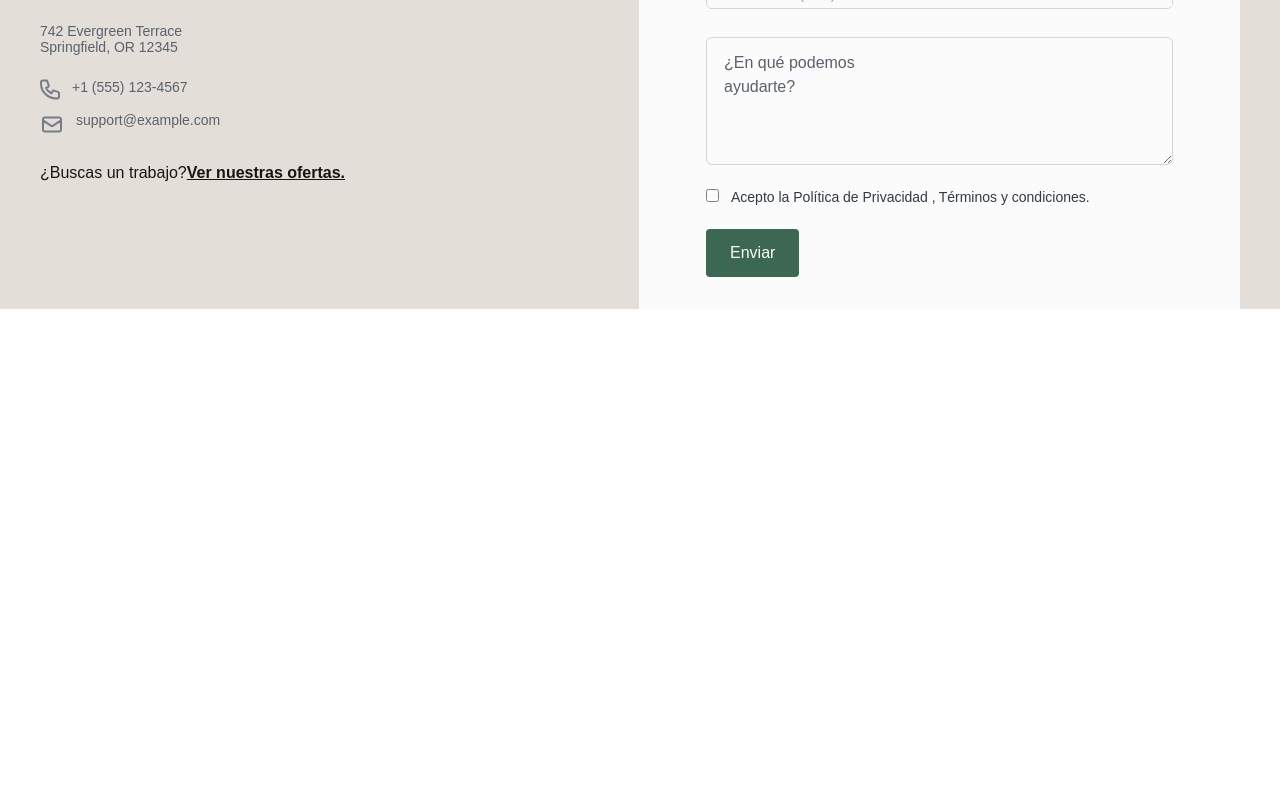
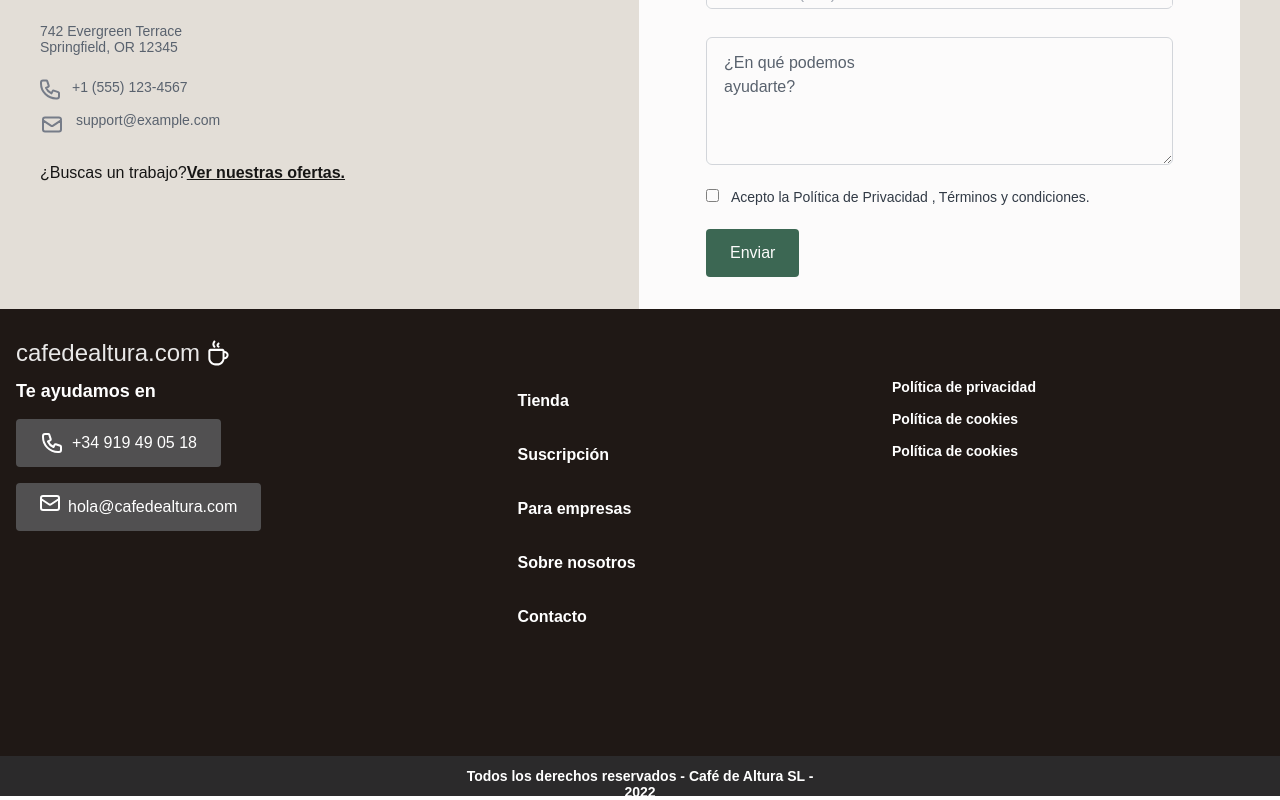
Before and after one commit to DaviBataglia20/cafeDeAlturaConReact, a React (Create React App) app in the folder cafe-de-altura-con-react/: page / in a window 1280 px wide. Shown: the part 2686-3486 px from the top of the page. Before the commit the page ends 2995 px from the top, so only its background shows below. Built offline with nearby package versions, Linux system fonts and the light colour scheme.

Commit message:
footer terminado que se foda

```diff
--- a/cafe-de-altura-con-react/src/components/SecondFooter/SecondFooter.jsx
+++ b/cafe-de-altura-con-react/src/components/SecondFooter/SecondFooter.jsx
@@ -0,0 +1,7 @@
+export default function SecondFooter(){
+    return(
+        <div className="flex items-center w-full h-10 bg-[#2B2A2B]">
+            <p className="h-4 not-italic font-semibold text-sm leading-4 text-white m-0 mx-auto w-[359px] text-center left-[540px] top-[12px]">Todos los derechos reservados - Café de Altura SL - 2022</p>
+        </div>
+    )
+}
--- a/cafe-de-altura-con-react/src/components/Section/Footer.jsx
+++ b/cafe-de-altura-con-react/src/components/Section/Footer.jsx
@@ -0,0 +1,48 @@
+import Button from "../Button/Button"
+import SecondFooter from "../SecondFooter/SecondFooter";
+import NavLink from "../NavLink/Navlink";
+import LogoCafe from "../LogoCafe/LogoCafe";
+export default function Footer(){
+    return(
+    <>
+    <div className="box-border bg-[#1F1815] relative w-full h-auto">
+        <div className="flex flex-col items-start pt-[28px] pr-[40px] pb-[77px] pl-[16px] gap-[10px]">
+            <div className="flex flex-row items-center p-0">
+                <LogoCafe/>
+            </div>
+            <div className="flex  p-0 gap-[16px] justify-between w-[1132px]">
+                <div className="flex flex-col items-start p-0 gap-[16px]">
+                    <h3 className="font-semibold text-lg leading-6 text-center text-white">Te ayudamos en</h3>
+                    <div className="cursor-pointer flex flex-row items-start bg-[#515051] rounded py-[12px] px-[24px] border-0 gap-[8px] text-white">
+                        <svg width="24" height="24" viewBox="0 0 24 24" fill="none" xmlns="http://www.w3.org/2000/svg">
+                        <path d="M3 5C3 3.89543 3.89543 3 5 3H8.27924C8.70967 3 9.09181 3.27543 9.22792 3.68377L10.7257 8.17721C10.8831 8.64932 10.6694 9.16531 10.2243 9.38787L7.96701 10.5165C9.06925 12.9612 11.0388 14.9308 13.4835 16.033L14.6121 13.7757C14.8347 13.3306 15.3507 13.1169 15.8228 13.2743L20.3162 14.7721C20.7246 14.9082 21 15.2903 21 15.7208V19C21 20.1046 20.1046 21 19 21H18C9.71573 21 3 14.2843 3 6V5Z" stroke="white" strokeWidth="2" strokeLinecap="round" strokeLinejoin="round"/>
+                        </svg>
+                    <Button estilo={""} text={"+34 919 49 05 18"}/>
+                    </div>
+                    <div className="cursor-pointer flex flex-row items-start bg-[#515051] rounded py-[12px] px-[24px] border-0 gap-[8px] text-white">
+                        <svg width="20" height="16" viewBox="0 0 20 16" fill="none" xmlns="http://www.w3.org/2000/svg">
+                        <path d="M1 4L8.8906 9.2604C9.5624 9.70827 10.4376 9.70827 11.1094 9.2604L19 4M3 15H17C18.1046 15 19 14.1046 19 13V3C19 1.89543 18.1046 1 17 1H3C1.89543 1 1 1.89543 1 3V13C1 14.1046 1.89543 15 3 15Z" stroke="white" strokeWidth="2" strokeLinecap="round" strokeLinejoin="round"/>
+                        </svg>
+                        <Button estilo={""} text={"hola@cafedealtura.com"}/>
+                    </div>
+
+                </div>
+                <div className="flex flex-col items-start p-0 gap-[10px] h-[300px]">
+                    <NavLink path={"/Shop"} text={"Tienda"}/>
+                    <NavLink path={"#formularioLink"} text={"Suscripción"}/>
+                    <NavLink path={"#formularioLink"} text={"Para empresas"}/>
+                    <NavLink path={"#formularioLink"} text={"Sobre nosotros"}/>
+                    <NavLink path={"#formularioLink"} text={"Contacto"}/>
+                </div>
+                <div className="flex flex-col items-start p-0 w-64 h-20 relative gap-[16px] ">
+                    <p className="cursor-pointer font-semibold text-sm leading-4 text-white">Política de privacidad</p>
+                    <p className="cursor-pointer font-semibold text-sm leading-4 text-white">Política de cookies</p>
+                    <p className="cursor-pointer font-semibold text-sm leading-4 text-white">Política de cookies</p>
+                </div>
+            </div>
+        </div>
+        <SecondFooter/>
+    </div>
+    </>
+    )
+}
--- a/cafe-de-altura-con-react/src/pages/HomePage.jsx
+++ b/cafe-de-altura-con-react/src/pages/HomePage.jsx
@@ -5,6 +5,7 @@ import Novedades from "../components/Section/Novedades.jsx"
 import Preguntas from "../components/Section/Preguntas.jsx"
 import PruebaNuestroCafe from "../components/Section/PruebaNuestroCafe.jsx"
 import EntraEnContacto from "../components/Section/EntraEnContacto.jsx"
+import Footer from "../components/Section/Footer.jsx"
 export default function HomePage (){
     return(
         <>
@@ -15,6 +16,7 @@ export default function HomePage (){
         <Preguntas/>
         <PruebaNuestroCafe/>
         <EntraEnContacto/>
+        <Footer/>
         </>
     )
 }
```
